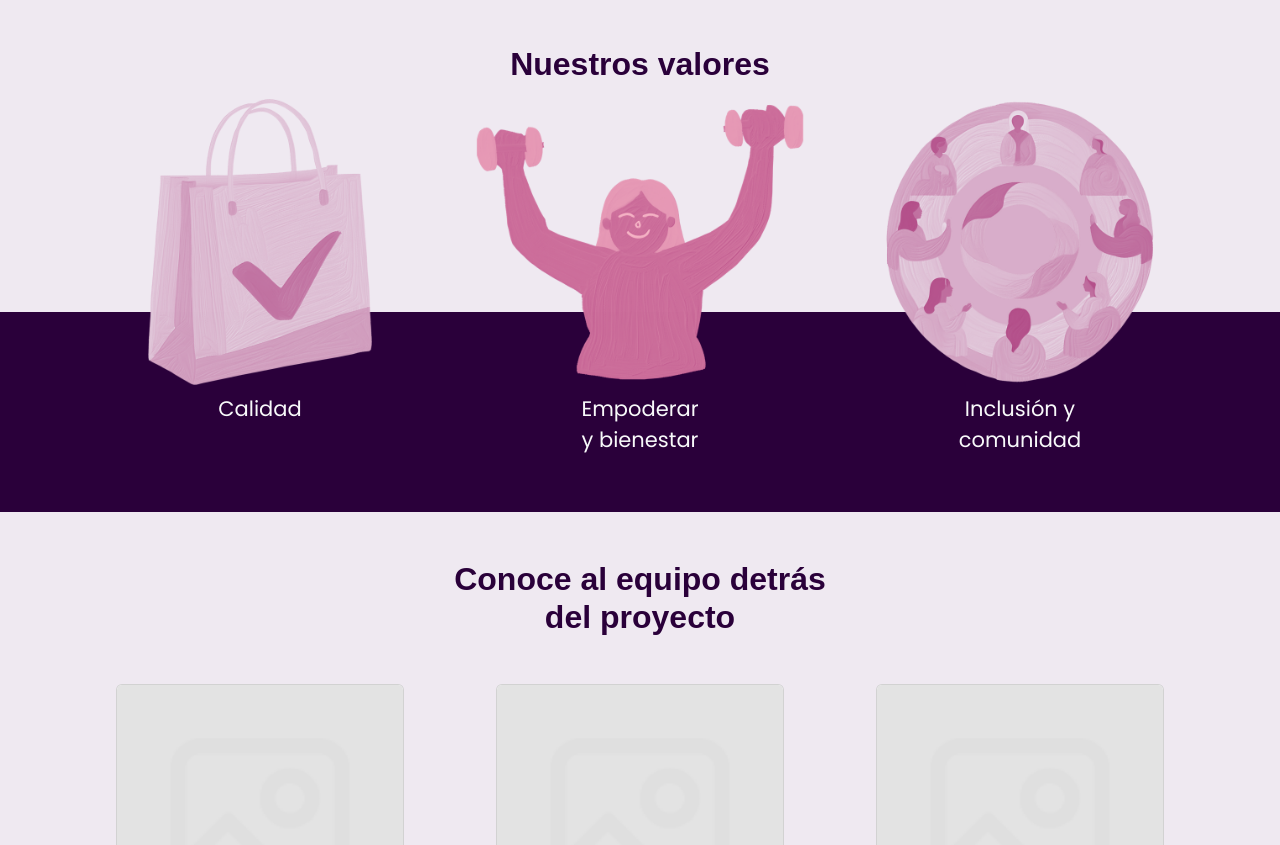
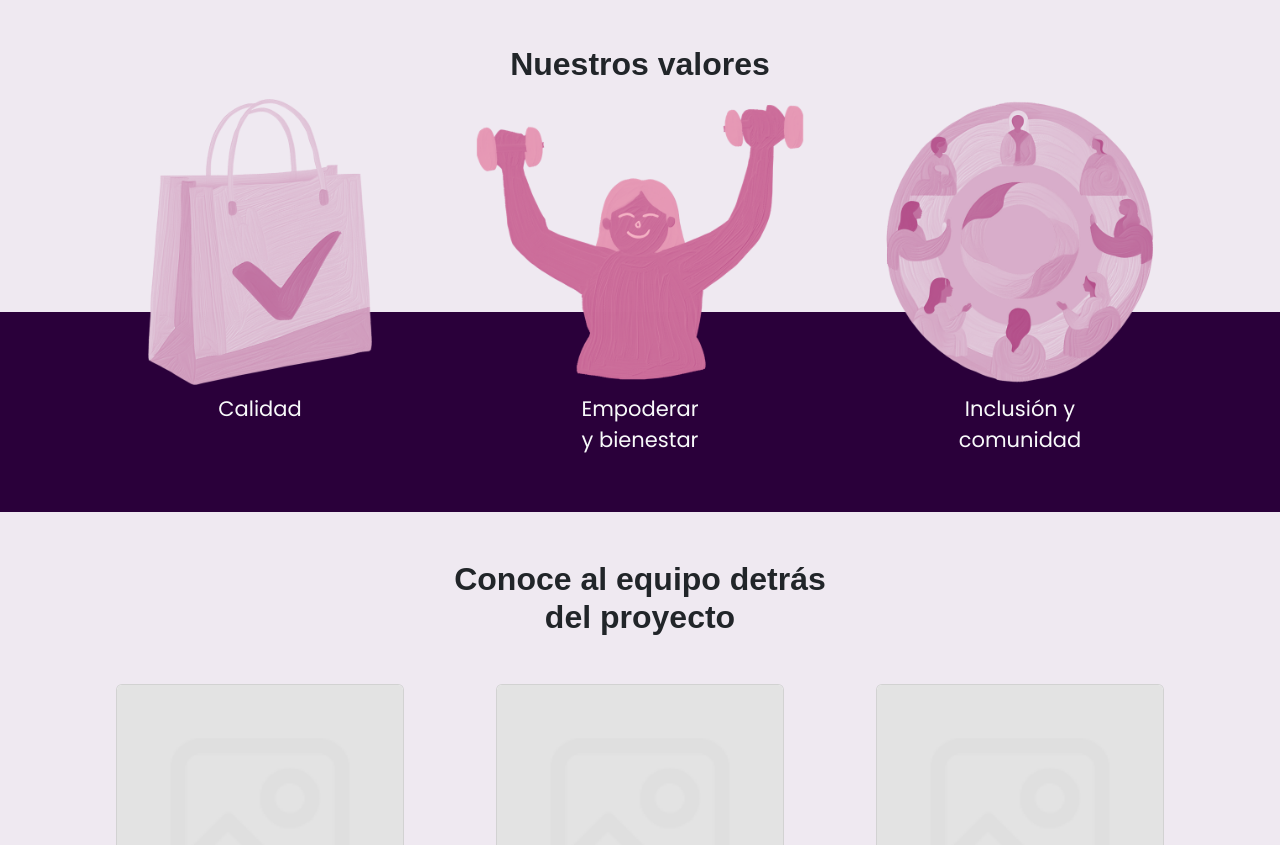
Before and after one commit to gnunezoliv/empoWerfit_FrontEnd, a plain HTML site: page aboutUs/about-us.html in a window 1280 px wide. Shown: the part 903-1748 px from the top of the page. Drawn offline with nearby package versions, Linux system fonts and the light colour scheme; a web font is replaced by a local one.

Commit message:
style: delete atribbutte for a-p for global styles

```diff
--- a/aboutUs/style.css
+++ b/aboutUs/style.css
@@ -9,7 +9,6 @@
  /********** Globales **********/
  h1, h2, h3, h4, h5, h6 {
      font-family: "Teachers", sans-serif;
-     color: var(--secondary);
      font-weight: 800;
  }
 
```
